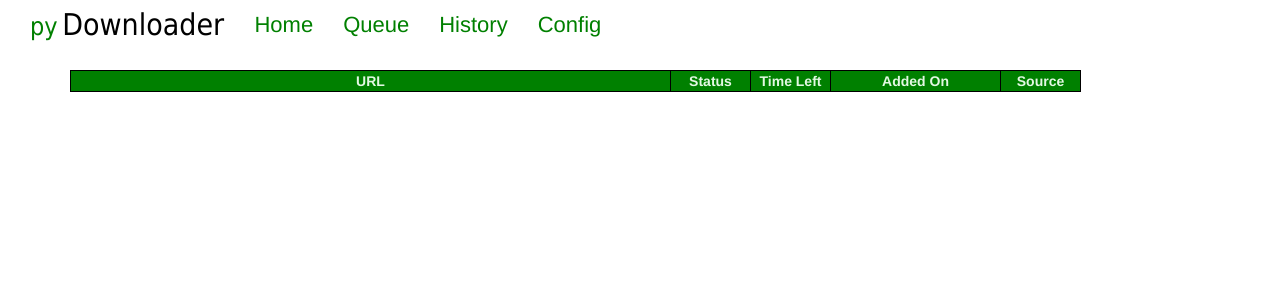
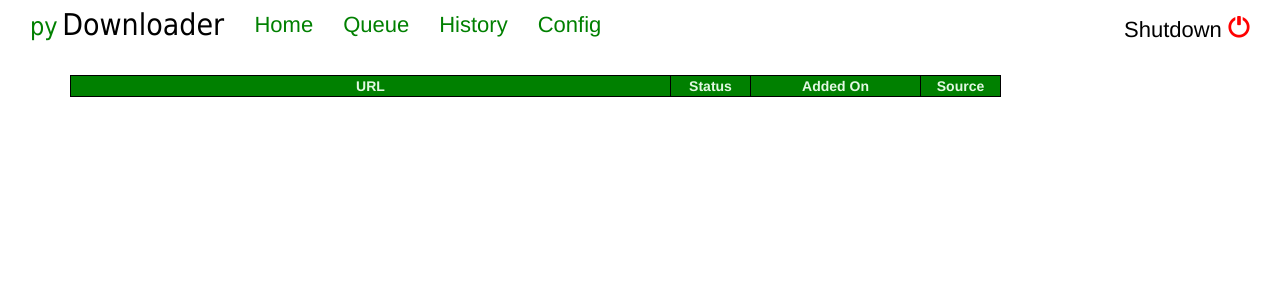
Before and after one commit to thingdeux/pydownloadserver, a Python web app: template templates/history.html in a window 1280 px wide. Shown: the top 300 px of the page. Run offline with Jinja, Linux system fonts and the light colour scheme; the template is opened without the code that fills it, so the values that code supplies are empty.

Commit message:
Added shutdown functionality, fixed history database query.

```diff
--- a/templates/base.html
+++ b/templates/base.html
@@ -8,9 +8,6 @@
     <link rel="stylesheet" href="/static/css/base.css" type="text/css">
     <link rel="stylesheet" href="/static/css/normalize.css" type="text/css">
     <link rel="shortcut icon" href="/static/favicon.ico" type="image/x-icon"/>
-
-
-
 </head>
 
 <body>
@@ -29,9 +26,15 @@
     <div id = "topbar" class="collapse navbar-collapse">
       <ul class="nav navbar-nav">
         <li><a href="/" class='smallpylink nav_link'>Home</span></a></li>
-        <li><a href="queue" class="smallpylink nav_link">Queue<br></a></li>
-        <li><a href="history" class="smallpylink nav_link">History<br></a></li>
-        <li><a href="config" class="smallpylink nav_link">Config<br></a></li>
+        <li><a href="queue" class="smallpylink nav_link">Queue</a></li>
+        <li><a href="history" class="smallpylink nav_link">History</a></li>
+        <li><a href="config" class="smallpylink nav_link">Config</a></li>
+      </ul>
+      <ul class = "nav navbar-nav navbar-right">
+        <li>
+          <a href="/shutdown" class="smallpylink nav_link"><span style="color: black">Shutdown</span>
+          <span class="glyphicon glyphicon-off" style="color:red"></span></a>
+        </li>
       </ul>
     </div>
 
--- a/templates/history.html
+++ b/templates/history.html
@@ -8,14 +8,12 @@
 		    <table border = "1">
 		    	<th class="text-center statusTableHeader table_url">URL</th>
     			<th class="text-center statusTableHeader  status">Status</th>
-    			<th class="text-center statusTableHeader time_left">Time Left</th>
     			<th class="text-center statusTableHeader added_on">Added On</th>
     			<th class="text-center statusTableHeader source">Source</th>
 			       {% for row_id, url, status, time_left, time_queued, source in historical_queue_data %}
 			        <tr>
 			        	<td class="table_pad table_url">{{url}}</td>
 			        	<td class="table_pad status">{{status}}</td>
-			        	<td class="table_pad time_left">{{time_left}}</td>
 			        	<td class="table_pad added_on">{{time_queued}}</td>
 			        	<td class="table_pad source">{{source}}</td>
 			        </tr>
```
Also changed, not shown: database.py (+6 -5 lines), main.py (+9 -1 lines), templates/shutdown.html (added, +23 -0 lines).
